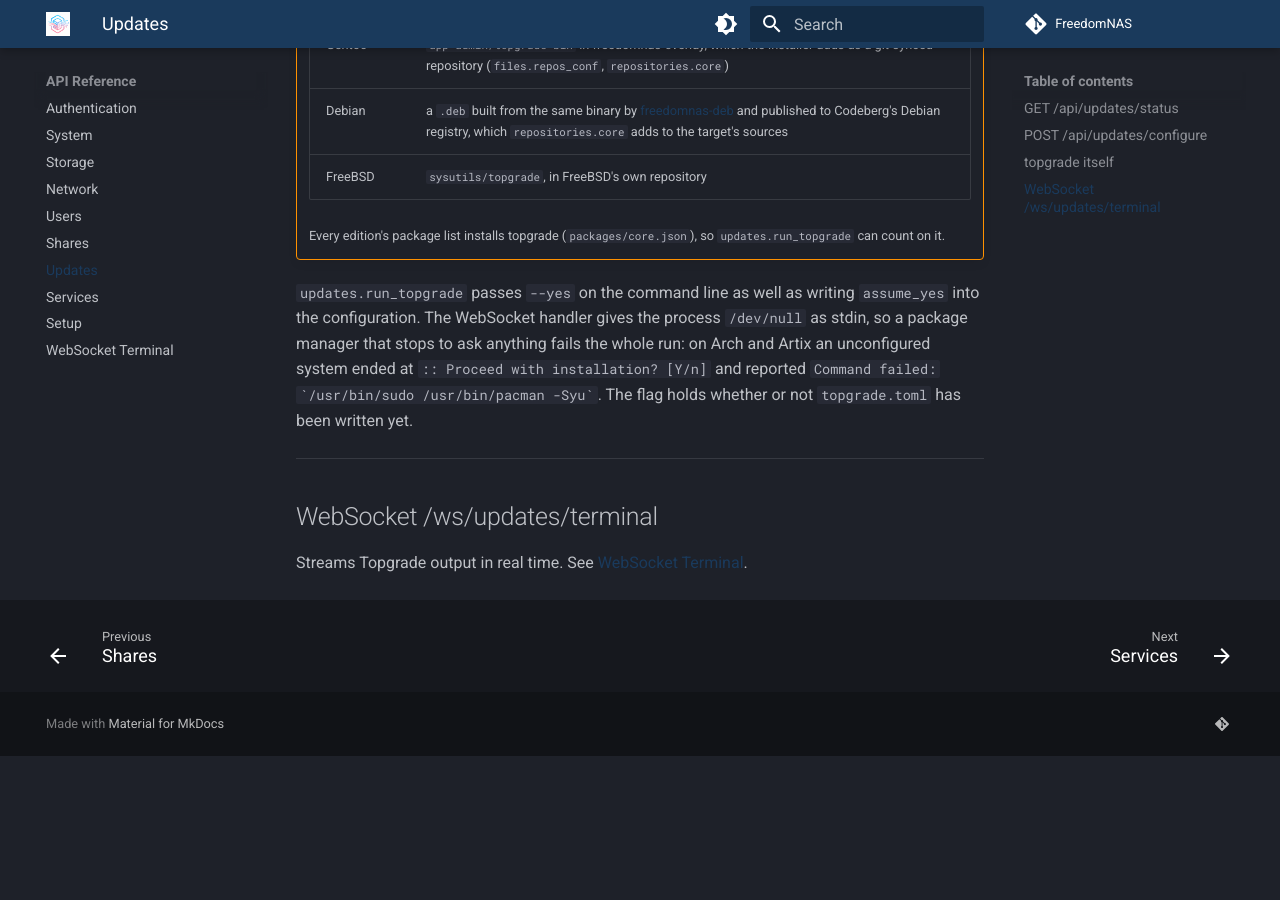
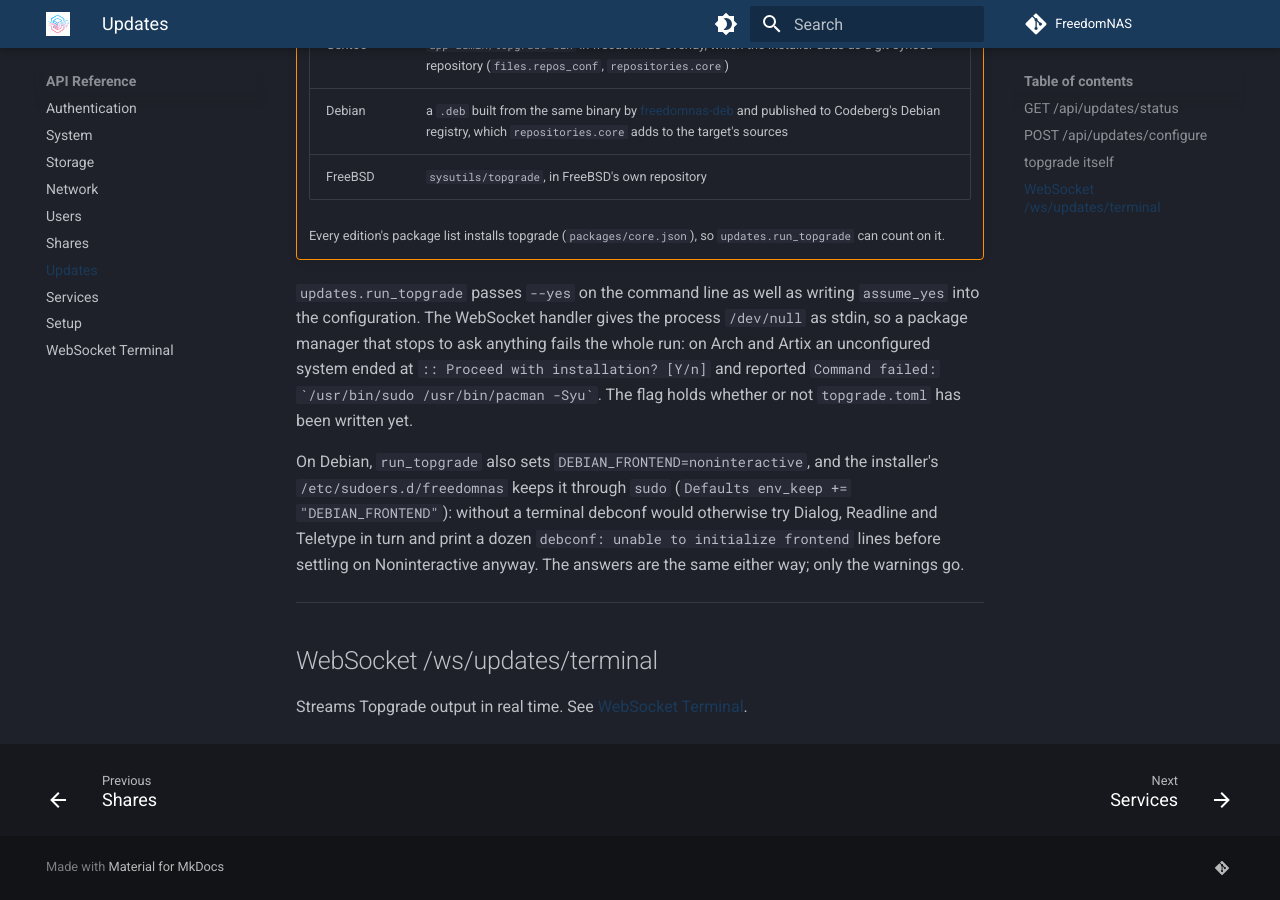
Before and after one commit to FreedomNAS/freedomnas-docs, an MkDocs documentation site: the page built from docs/api/updates.md, in a window 1280 px wide and 900 px high, scrolled down 2613 px. Built offline with MkDocs 1.6.1 and Material for MkDocs 9.7.7, drawn with Linux system fonts in a browser that asks for light colours; before the commit the page ends 3369 px from its top, so only the background shows below that.

Commit message:
Document DEBIAN_FRONTEND in Debian updates

```diff
--- a/docs/api/updates.md
+++ b/docs/api/updates.md
@@ -124,6 +124,14 @@ the whole run: on Arch and Artix an unconfigured system ended at
 `` Command failed: `/usr/bin/sudo /usr/bin/pacman -Syu` ``. The flag holds
 whether or not `topgrade.toml` has been written yet.
 
+On Debian, `run_topgrade` also sets `DEBIAN_FRONTEND=noninteractive`, and the
+installer's `/etc/sudoers.d/freedomnas` keeps it through `sudo`
+(`Defaults env_keep += "DEBIAN_FRONTEND"`): without a terminal debconf would
+otherwise try Dialog, Readline and Teletype in turn and print a dozen
+`debconf: unable to initialize frontend` lines before settling on
+Noninteractive anyway. The answers are the same either way; only the
+warnings go.
+
 ---
 
 ## WebSocket /ws/updates/terminal
```
